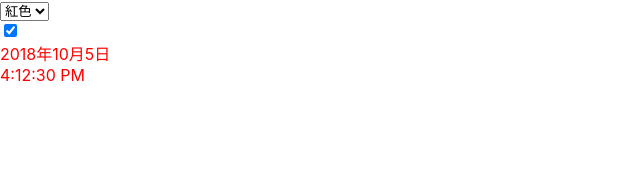
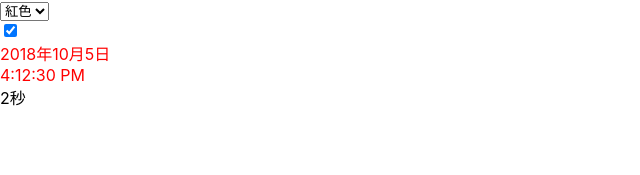
Before and after one commit to max80713/react-30-days, a React (Create React App) app in the folder my-app/: page / in a window 1280 px wide. Both pictures are taken after a click on the checkbox 10 px from the left and 30 px from the top of the page. Shown: the top 175 px of the page, without its empty margins (0-640 px from the left). Built offline with nearby package versions, Linux system fonts and the light colour scheme.

Commit message:
Add day nineteen example code

```diff
--- a/my-app/src/Clock.js
+++ b/my-app/src/Clock.js
@@ -1,27 +1,12 @@
 import React from 'react';
 import ClockDate from './ClockDate';
+import withCurrentTime from './withCurrentTime';
 
 class Clock extends React.Component {
   timeRef = React.createRef()
 
-  state = {
-    time: new Date()
-  }
-
-  componentDidMount() {
-    this.interval = setInterval(() => {
-      this.setState({
-        time: new Date()
-      })
-    }, 1000);
-  }
-
-  componentWillUnmount() {
-    clearInterval(this.interval);
-  }
-
   componentDidUpdate() {
-    if (this.state.time.getSeconds() % 5 === 0) {
+    if (this.props.currentTime.getSeconds() % 5 === 0) {
       this.timeRef.current.style.color = 'red';
     } else {
       this.timeRef.current.style.color = 'black';
@@ -29,15 +14,15 @@ class Clock extends React.Component {
   }
 
   render() {
-    const { time } = this.state;
+    const { currentTime } = this.props;
 
     return (
       <div>
-        <ClockDate year={time.getFullYear()} month={time.getMonth() + 1} date={time.getDate()} />
-        <div ref={this.timeRef}>{this.state.time.toLocaleTimeString()}</div>
+        <ClockDate year={currentTime.getFullYear()} month={currentTime.getMonth() + 1} date={currentTime.getDate()} />
+        <div ref={this.timeRef}>{currentTime.toLocaleTimeString()}</div>
       </div>
     );
   }
 }
 
-export default Clock;
+export default withCurrentTime(Clock);
--- a/my-app/src/ClockWithSwitch.js
+++ b/my-app/src/ClockWithSwitch.js
@@ -1,5 +1,6 @@
 import React from 'react';
 import Clock from './Clock';
+import Timer from './Timer';
 
 class ClockWithSwitch extends React.Component {
   state = {
@@ -19,6 +20,7 @@ class ClockWithSwitch extends React.Component {
       <div>
         <input type="checkbox" checked={this.state.checked} onChange={this.handleChange}/>
         {this.state.checked ? <Clock/> : null}
+        {this.state.checked ? <Timer/> : null}
       </div>
     )
   }
--- /dev/null
+++ b/my-app/src/Timer.js
@@ -0,0 +1,19 @@
+import React from 'react';
+import withCurrentTime from './withCurrentTime';
+
+class Timer extends React.Component {
+  state = {
+    now: new Date(),
+  }
+
+  render() {
+    const { now } = this.state;
+    const { currentTime } = this.props;
+
+    return (
+      <div>{Math.floor((currentTime - now) / 1000)}秒</div>
+    );
+  }
+}
+
+export default withCurrentTime(Timer);
--- /dev/null
+++ b/my-app/src/withCurrentTime.js
@@ -0,0 +1,27 @@
+import React from 'react';
+
+function withCurrentTime(WrappedComponent) {
+  return class extends React.Component {
+    state = {
+      currentTime: new Date(),
+    }
+
+    componentDidMount() {
+      this.interval = setInterval(() => {
+        this.setState({
+          currentTime: new Date()
+        });
+      }, 1000)
+    }
+
+    componentWillUnmount() {
+      clearInterval(this.interval);
+    }
+
+    render() {
+      return <WrappedComponent currentTime={this.state.currentTime}/>;
+    }
+  }
+}
+
+export default withCurrentTime;
```
